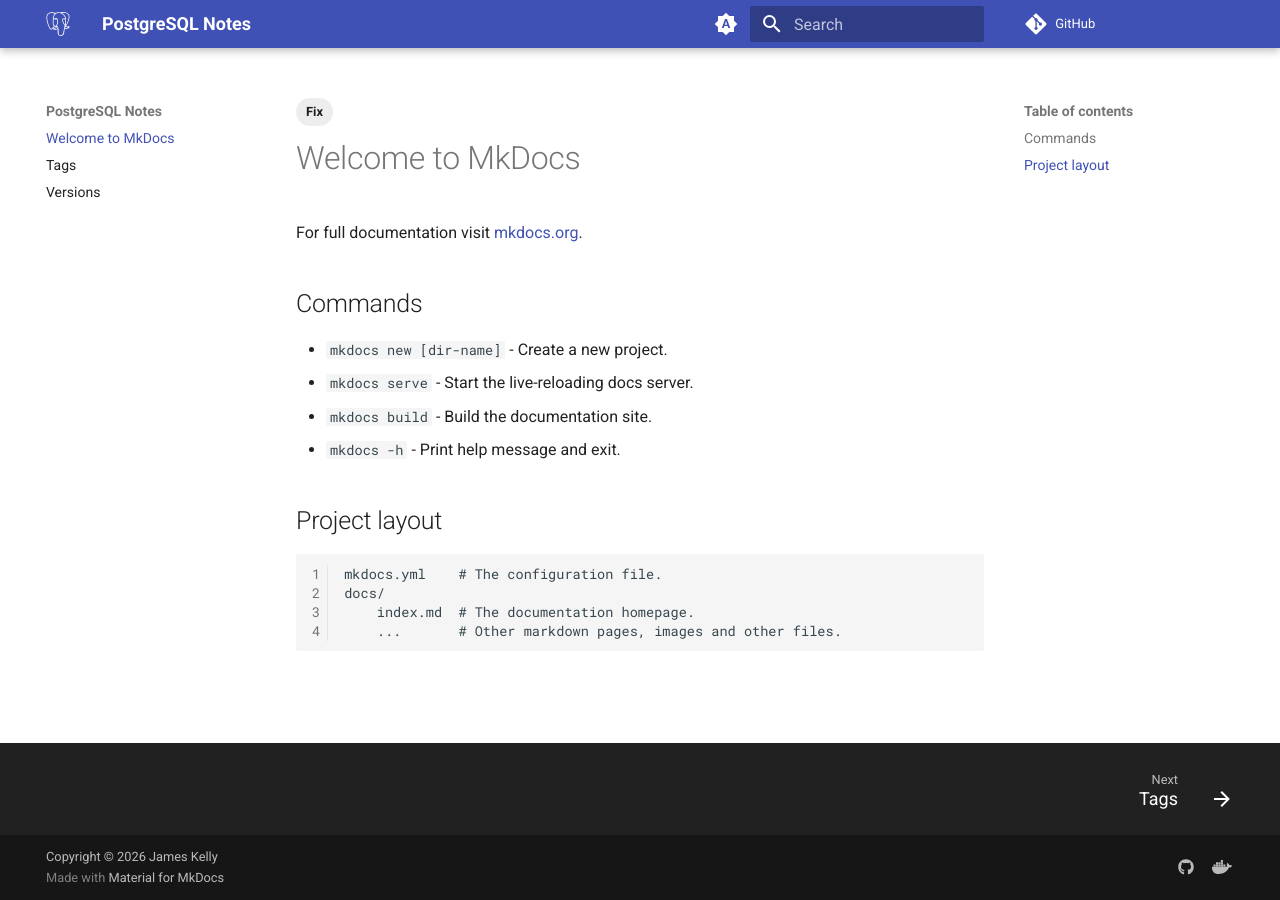
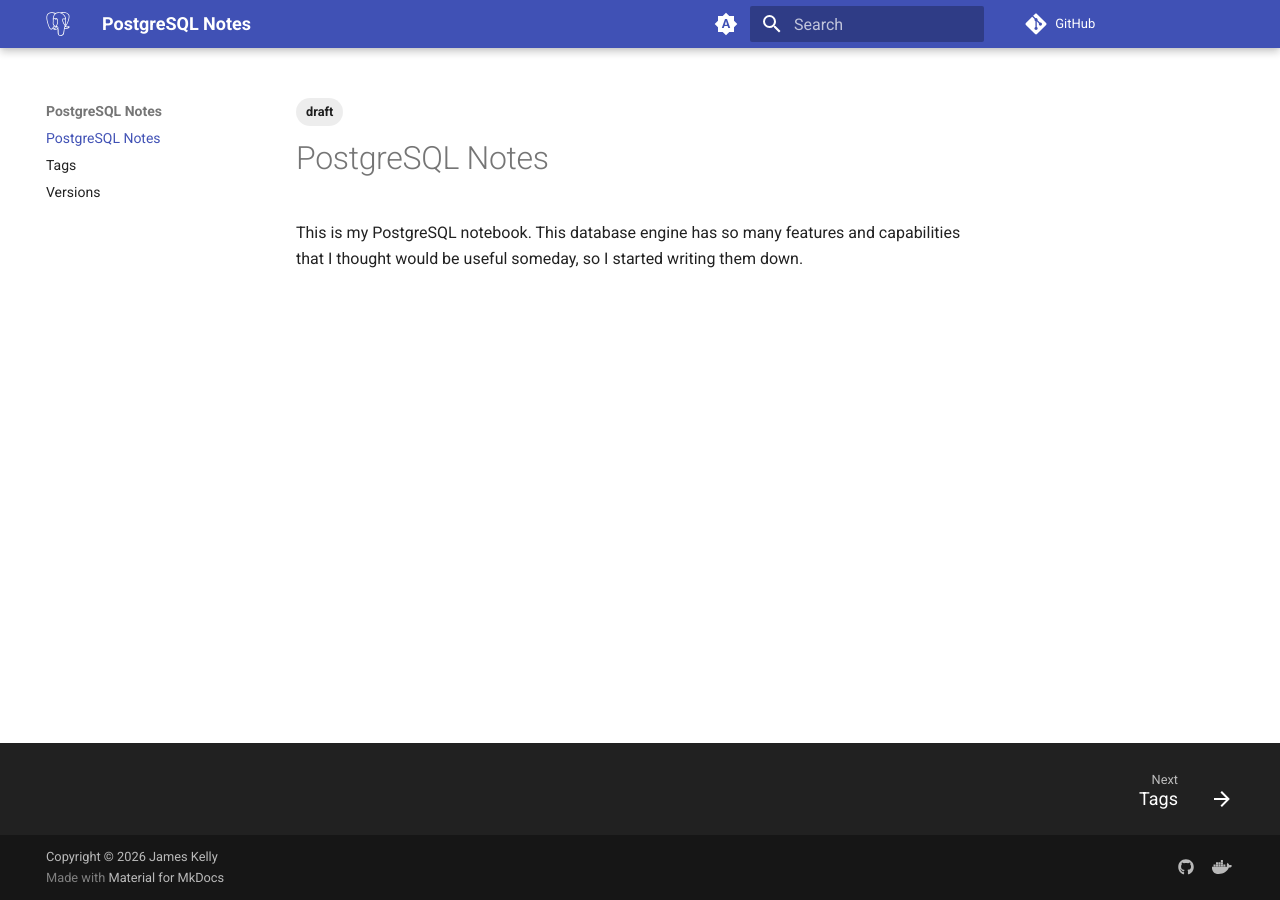
Before and after one commit to jamesdkelly88/postgres-notes, an MkDocs documentation site: the page built from docs/index.md, in a window 1280 px wide. Built offline with MkDocs 1.6.1 and Material for MkDocs 9.7.7, drawn with Linux system fonts in a browser that asks for light colours; comment, search, counter and statistics services are not loaded.

Commit message:
updating index page

```diff
--- a/docs/index.md
+++ b/docs/index.md
@@ -1,21 +1,7 @@
 ---
 tags:
-- Fix
+- draft
 ---
-# Welcome to MkDocs
+# PostgreSQL Notes
 
-For full documentation visit [mkdocs.org](https://www.mkdocs.org).
-
-## Commands
-
-* `mkdocs new [dir-name]` - Create a new project.
-* `mkdocs serve` - Start the live-reloading docs server.
-* `mkdocs build` - Build the documentation site.
-* `mkdocs -h` - Print help message and exit.
-
-## Project layout
-
-    mkdocs.yml    # The configuration file.
-    docs/
-        index.md  # The documentation homepage.
-        ...       # Other markdown pages, images and other files.
+This is my PostgreSQL notebook. This database engine has so many features and capabilities that I thought would be useful someday, so I started writing them down.
```
